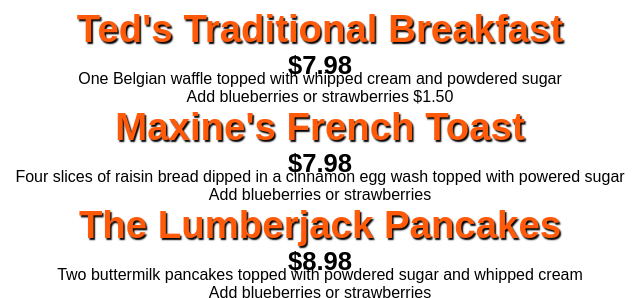
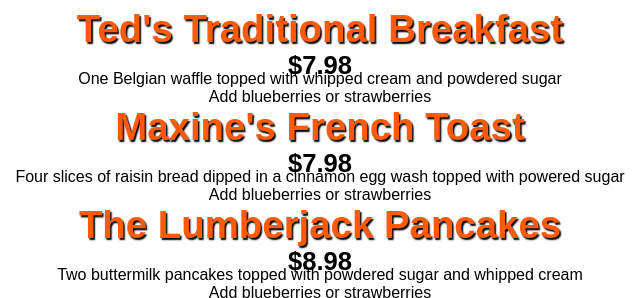
Before and after one commit to cdmccall91/Bayside, a plain HTML site: page breakfast.html in a window 1280 px wide. Shown: the part 180-478 px from the top of the page, 0-640 px from the left. Drawn offline with Linux system fonts and the light colour scheme; a web font is replaced by a local one.

Commit message:
Add files via upload

```diff
--- a/breakfast.html
+++ b/breakfast.html
@@ -52,7 +52,7 @@
 
 			  	<h3>Ted's Traditional Breakfast <span class="price">$7.98</span></h3>
 			  	<p> One Belgian waffle topped with whipped cream and powdered sugar<br>
-                Add blueberries or strawberries $1.50</p>
+                Add blueberries or strawberries </p>
 
 			  	<h3>Maxine's French Toast <br><span class="price">$7.98</span></h3>
            		 <p>Four slices of raisin bread dipped in a cinnamon egg wash topped with powered sugar<br>
```
